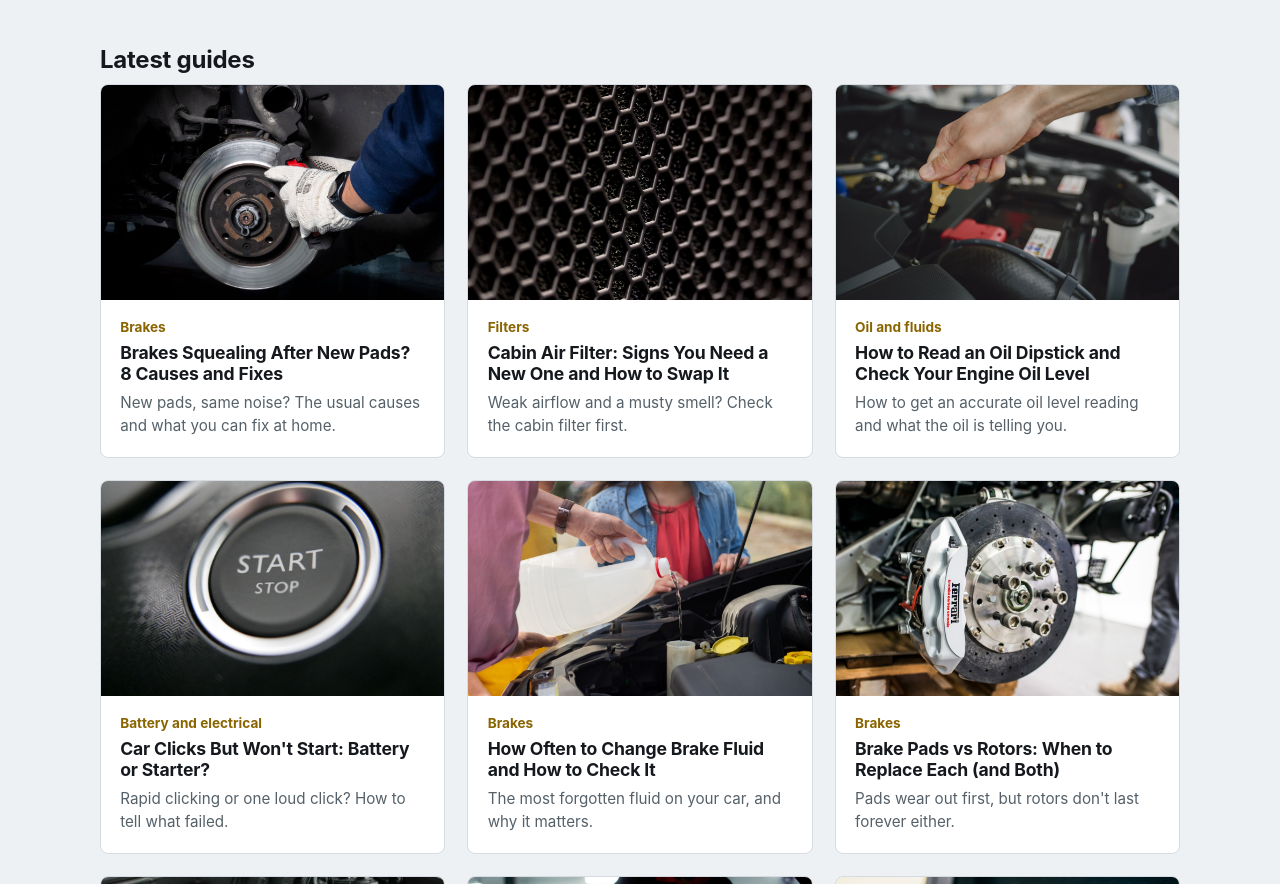
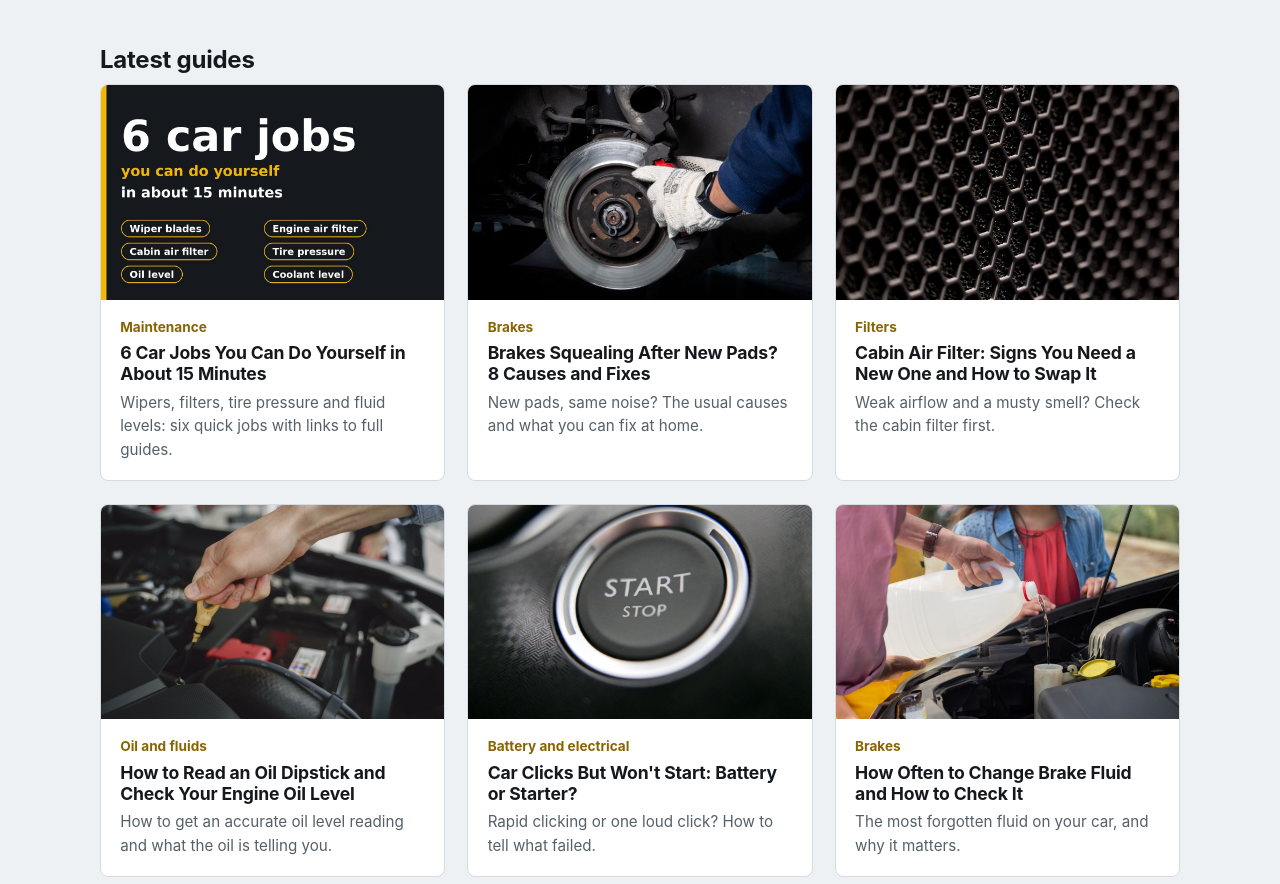
Before and after one commit to dugi970/fixcar, a plain HTML site: page index.html in a window 1280 px wide. Shown: the part 925-1809 px from the top of the page. Drawn offline with Linux system fonts and the light colour scheme.

Commit message:
Update index.html

```diff
--- a/index.html
+++ b/index.html
@@ -68,6 +68,14 @@
       <p>One or two sentence summary.</p>
     </a>
     -->
+
+    <a class="post" href="car-jobs-you-can-do-in-15-minutes.html">
+      <img src="images/quick-car-jobs.jpg" alt="Graphic listing six quick car jobs: wiper blades, engine air filter, cabin air filter, tire pressure, oil level and coolant level" loading="lazy" width="640" height="400">
+      <span class="tag">Maintenance</span>
+      <h3>6 Car Jobs You Can Do Yourself in About 15 Minutes</h3>
+      <p>Wipers, filters, tire pressure and fluid levels: six quick jobs with links to full guides.</p>
+    </a>
+
     <a class="post" href="brakes-squealing-after-new-pads.html">
       <img src="images/brakes-squealing-new-pads.jpg" alt="Front brake caliper and rotor with new pads fitted" loading="lazy" width="640" height="400">
       <span class="tag">Brakes</span>
```
